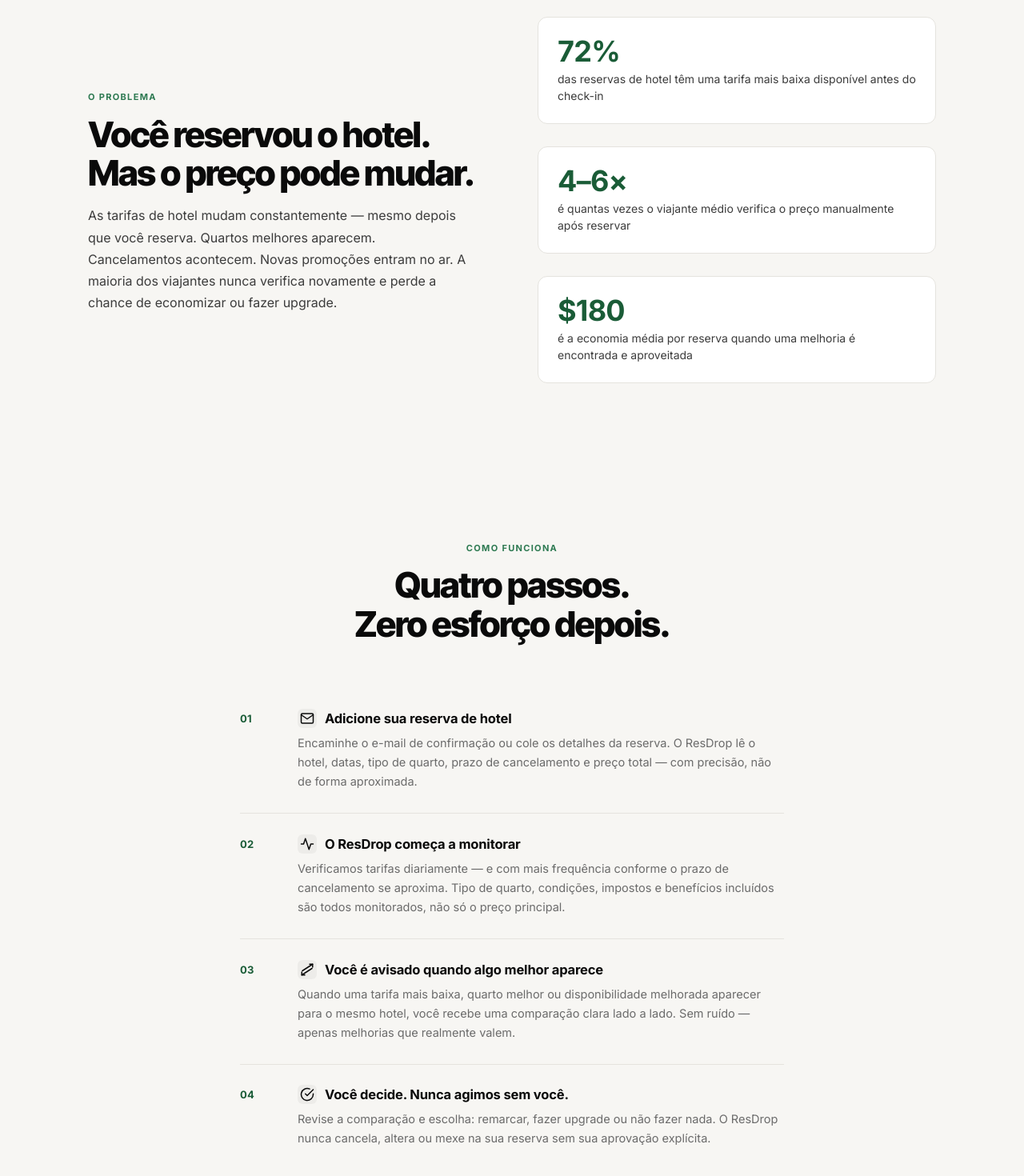
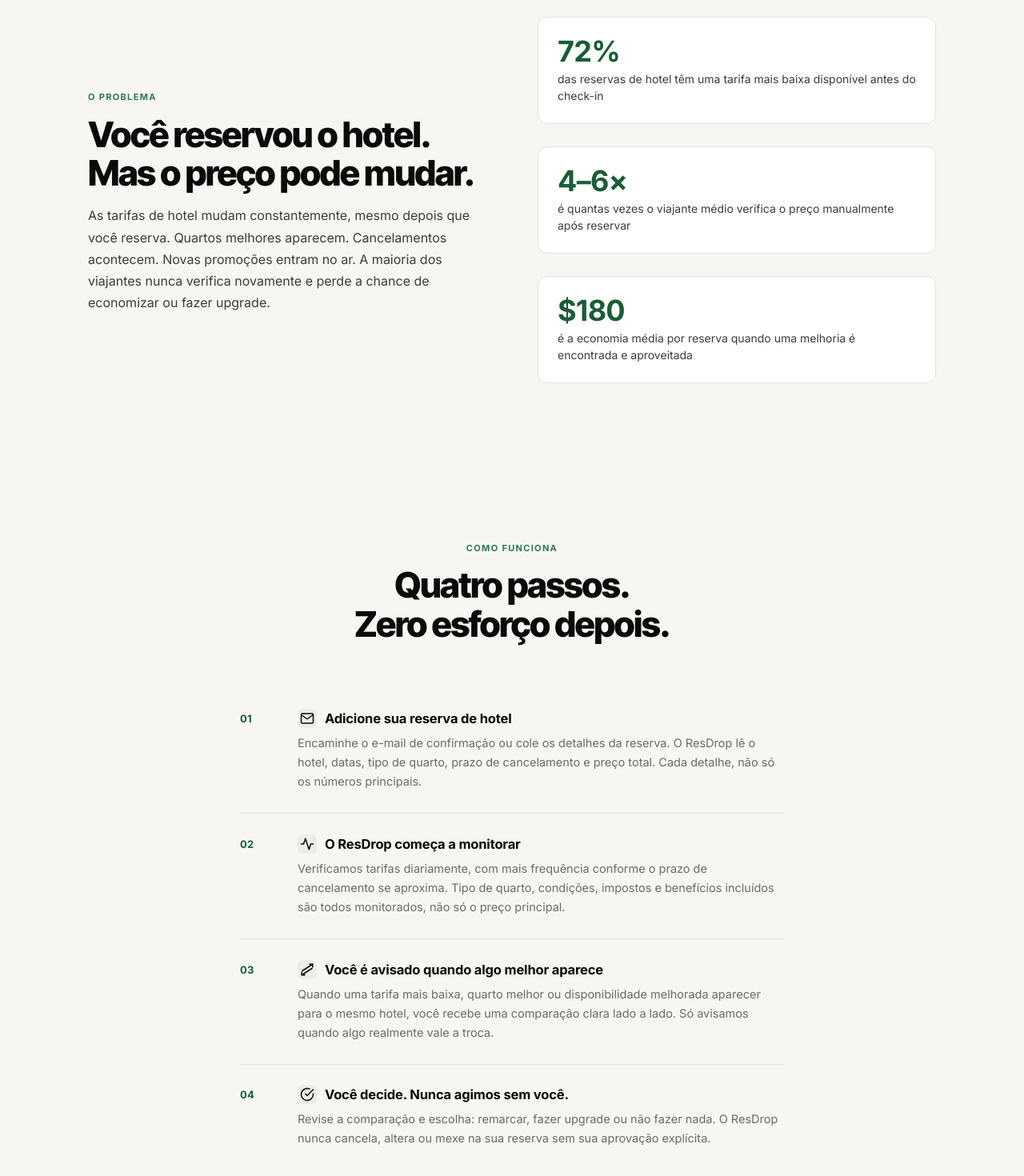
Before and after one commit to Machado15111/resdrop, a React (Vite) app: page / in a window 1280 px wide. Shown: the part 1304-2774 px from the top of the page at 80% size. Built offline with nearby package versions, Linux system fonts and the light colour scheme; no server answers; a web font is replaced by a local one.

Commit message:
Polish copy: remove all em dashes, replace vague h2s, make tone more human
Co-Authored-By: Claude Opus 4.6 <noreply@anthropic.com>

```diff
--- a/src/components/ResDroppLanding.jsx
+++ b/src/components/ResDroppLanding.jsx
@@ -46,19 +46,19 @@ const STEPS = [
   {
     n: '01',
     title: { en: 'Add your hotel booking', pt: 'Adicione sua reserva de hotel' },
-    desc: { en: 'Forward your confirmation email or paste the booking details. ResDrop reads the hotel, dates, room type, cancellation deadline, and total price — accurately, not approximately.', pt: 'Encaminhe o e-mail de confirmação ou cole os detalhes da reserva. O ResDrop lê o hotel, datas, tipo de quarto, prazo de cancelamento e preço total — com precisão, não de forma aproximada.' },
+    desc: { en: 'Forward your confirmation email or paste the booking details. ResDrop reads the hotel, dates, room type, cancellation deadline, and total price. Every detail, not just the headline numbers.', pt: 'Encaminhe o e-mail de confirmação ou cole os detalhes da reserva. O ResDrop lê o hotel, datas, tipo de quarto, prazo de cancelamento e preço total. Cada detalhe, não só os números principais.' },
     icon: <IcMail />
   },
   {
     n: '02',
     title: { en: 'ResDrop starts monitoring', pt: 'O ResDrop começa a monitorar' },
-    desc: { en: 'We check rates daily — and more frequently as your cancellation deadline approaches. Room type, conditions, taxes, and included benefits are all tracked, not just the headline price.', pt: 'Verificamos tarifas diariamente — e com mais frequência conforme o prazo de cancelamento se aproxima. Tipo de quarto, condições, impostos e benefícios incluídos são todos monitorados, não só o preço principal.' },
+    desc: { en: 'We check rates daily, more frequently as your cancellation deadline approaches. Room type, conditions, taxes, and included benefits are all tracked, not just the headline price.', pt: 'Verificamos tarifas diariamente, com mais frequência conforme o prazo de cancelamento se aproxima. Tipo de quarto, condições, impostos e benefícios incluídos são todos monitorados, não só o preço principal.' },
     icon: <IcActivity />
   },
   {
     n: '03',
     title: { en: 'You get notified when something better appears', pt: 'Você é avisado quando algo melhor aparece' },
-    desc: { en: 'When a lower rate, better room, or improved availability shows up for the same hotel, you receive a clear side-by-side comparison. No noise — only meaningful improvements.', pt: 'Quando uma tarifa mais baixa, quarto melhor ou disponibilidade melhorada aparecer para o mesmo hotel, você recebe uma comparação clara lado a lado. Sem ruído — apenas melhorias que realmente valem.' },
+    desc: { en: 'When a lower rate, better room, or improved availability shows up for the same hotel, you receive a clear side-by-side comparison. We only alert you when something genuinely worth switching to appears.', pt: 'Quando uma tarifa mais baixa, quarto melhor ou disponibilidade melhorada aparecer para o mesmo hotel, você recebe uma comparação clara lado a lado. Só avisamos quando algo realmente vale a troca.' },
     icon: <IcCompare />
   },
   {
@@ -81,7 +81,7 @@ const FOR_WHO = [
   {
     n: '01',
     title: { en: 'You booked a refundable hotel', pt: 'Você reservou um hotel reembolsável' },
-    desc: { en: 'Refundable reservations are where ResDrop adds the most value. You are protected if you switch — so there is no risk in watching for a better option.', pt: 'Reservas reembolsáveis são onde o ResDrop agrega mais valor. Você está protegido caso mude — então não há risco em monitorar uma opção melhor.' },
+    desc: { en: 'Refundable reservations are where ResDrop adds the most value. You can switch without losing anything, so watching for a better option costs you nothing.', pt: 'Reservas reembolsáveis são onde o ResDrop agrega mais valor. Você pode trocar sem perder nada, então monitorar uma opção melhor não custa nada.' },
   },
   {
     n: '02',
@@ -91,7 +91,7 @@ const FOR_WHO = [
   {
     n: '03',
     title: { en: 'You want a better room', pt: 'Você quer um quarto melhor' },
-    desc: { en: 'A room upgrade often becomes available as check-in approaches. ResDrop watches availability and room type — not just the headline price.', pt: 'Um upgrade de quarto frequentemente fica disponível conforme o check-in se aproxima. O ResDrop monitora disponibilidade e tipo de quarto — não só o preço.' },
+    desc: { en: 'A room upgrade often becomes available as check-in approaches. ResDrop watches availability and room type, not just the headline price.', pt: 'Um upgrade de quarto frequentemente fica disponível conforme o check-in se aproxima. O ResDrop monitora disponibilidade e tipo de quarto, não só o preço.' },
   },
   {
     n: '04',
@@ -150,7 +150,7 @@ const FREE_FEATS = [
 
 const PLUS_FEATS = [
   { en: 'Unlimited bookings tracked', pt: 'Reservas ilimitadas monitoradas' },
-  { en: 'Priority monitoring — twice daily', pt: 'Monitoramento prioritário — duas vezes ao dia' },
+  { en: 'Priority monitoring, twice daily', pt: 'Monitoramento prioritário, duas vezes ao dia' },
   { en: 'Email and push notifications', pt: 'Notificações por e-mail e push' },
   { en: 'Savings dashboard', pt: 'Painel de economia' },
   { en: 'Priority support', pt: 'Suporte prioritário' },
@@ -159,11 +159,11 @@ const PLUS_FEATS = [
 const FAQS = [
   {
     q: { en: 'Does ResDrop automatically cancel or rebook my hotel?', pt: 'O ResDrop cancela ou remarca meu hotel automaticamente?' },
-    a: { en: 'No. We never touch your reservation. ResDrop only monitors and alerts. Every action — rebook, upgrade, or do nothing — is always your decision.', pt: 'Não. Nunca tocamos na sua reserva. O ResDrop apenas monitora e alerta. Cada ação — remarcar, fazer upgrade ou não fazer nada — é sempre sua decisão.' },
+    a: { en: 'No. We never touch your reservation. ResDrop only monitors and alerts. Whether you rebook, upgrade, or do nothing is always your call.', pt: 'Não. Nunca tocamos na sua reserva. O ResDrop apenas monitora e alerta. Se você vai remarcar, fazer upgrade ou não fazer nada é sempre sua decisão.' },
   },
   {
     q: { en: 'Which bookings work best with ResDrop?', pt: 'Quais reservas funcionam melhor com o ResDrop?' },
-    a: { en: 'Refundable hotel bookings made in advance — typically 4 to 12 weeks before check-in. The longer the monitoring window, the more opportunities ResDrop has to find a better deal.', pt: 'Reservas de hotel reembolsáveis feitas com antecedência — normalmente 4 a 12 semanas antes do check-in. Quanto maior a janela de monitoramento, mais oportunidades o ResDrop tem de encontrar uma opção melhor.' },
+    a: { en: 'Refundable hotel bookings made in advance, typically 4 to 12 weeks before check-in. The longer the monitoring window, the more opportunities ResDrop has to find a better deal.', pt: 'Reservas de hotel reembolsáveis feitas com antecedência, normalmente 4 a 12 semanas antes do check-in. Quanto maior a janela de monitoramento, mais oportunidades o ResDrop tem de encontrar uma opção melhor.' },
   },
   {
     q: { en: 'Does it work with Booking.com, Expedia, and hotel websites?', pt: 'Funciona com Booking.com, Expedia e sites de hotéis?' },
@@ -175,7 +175,7 @@ const FAQS = [
   },
   {
     q: { en: 'Is ResDrop a hotel booking site?', pt: 'O ResDrop é um site de reservas de hotéis?' },
-    a: { en: 'No. You book through your usual channel — Booking.com, Expedia, the hotel\'s own website. ResDrop is the layer that watches what happens to your rate after you book, and alerts you when it is worth acting.', pt: 'Não. Você reserva pelo canal que preferir — Booking.com, Expedia, o site do próprio hotel. O ResDrop é a camada que monitora o que acontece com sua tarifa depois da reserva — e te avisa quando vale a pena agir.' },
+    a: { en: 'No. You book through your usual channel: Booking.com, Expedia, the hotel\'s own website. ResDrop watches what happens to your rate after you book, and tells you when it is worth acting.', pt: 'Não. Você reserva pelo canal que preferir: Booking.com, Expedia, o site do próprio hotel. O ResDrop monitora o que acontece com sua tarifa depois da reserva e te avisa quando vale a pena agir.' },
   },
 ];
 
@@ -284,7 +284,7 @@ export default function ResDroppLanding() {
               <span className="rdp-hero__h1--accent">{pt ? 'O ResDrop encontra a melhor opção.' : 'ResDrop catches the better deal.'}</span>
             </h1>
             <p className="rdp-hero__sub">
-              {pt ? 'Adicione sua reserva uma vez. O ResDrop monitora tarifas, tipos de quarto e disponibilidade — e te avisa assim que aparecer uma opção genuinamente melhor para o mesmo hotel.' : 'Add your booking once. ResDrop monitors rates, room types, and availability — and alerts you the moment a genuinely better option appears for the same hotel.'}
+              {pt ? 'Adicione sua reserva uma vez. O ResDrop monitora tarifas, tipos de quarto e disponibilidade. Quando aparecer uma opção genuinamente melhor para o mesmo hotel, você é o primeiro a saber.' : 'Add your booking once. ResDrop monitors rates, room types, and availability. When a genuinely better option appears for the same hotel, you will know right away.'}
             </p>
             <div className="rdp-hero__ctas">
               <Link to="/signup" className="rdp-btn rdp-btn--green rdp-btn--lg">
@@ -410,8 +410,8 @@ export default function ResDroppLanding() {
               </h2>
               <p className="rdp-problem__body">
                 {pt
-                  ? 'As tarifas de hotel mudam constantemente — mesmo depois que você reserva. Quartos melhores aparecem. Cancelamentos acontecem. Novas promoções entram no ar. A maioria dos viajantes nunca verifica novamente e perde a chance de economizar ou fazer upgrade.'
-                  : 'Hotel rates move constantly — even after you book. Better rooms open up. Cancellations happen. New promotions appear. Most travelers never check again — and miss the chance to save or upgrade.'}
+                  ? 'As tarifas de hotel mudam constantemente, mesmo depois que você reserva. Quartos melhores aparecem. Cancelamentos acontecem. Novas promoções entram no ar. A maioria dos viajantes nunca verifica novamente e perde a chance de economizar ou fazer upgrade.'
+                  : 'Hotel rates move constantly, even after you book. Better rooms open up. Cancellations happen. New promotions appear. Most travelers never check again and miss the chance to save or upgrade.'}
               </p>
             </div>
             <div className="rdp-problem__stats">
@@ -460,7 +460,7 @@ export default function ResDroppLanding() {
           <div className="rdp-container rdp-trust__inner">
             <div className="rdp-trust__left">
               <div className="rdp-kicker">{pt ? 'O que verificamos' : 'What we check'}</div>
-              <h2 className="rdp-h2">{pt ? 'Um preço menor' : 'A lower price'}<br />{pt ? 'só vale se tudo mais se mantiver.' : 'is only worth it if everything else holds.'}</h2>
+              <h2 className="rdp-h2">{pt ? 'Mais barato não serve' : 'Cheaper means nothing'}<br />{pt ? 'se as condições mudaram.' : 'if the conditions changed.'}</h2>
               <p className="rdp-trust__body">
                 {pt ? 'Antes de te avisar sobre qualquer coisa, o ResDrop verifica tipo de quarto, política de cancelamento, impostos, taxas e benefícios incluídos. Se a alternativa for pior em qualquer aspecto relevante, ficamos quietos.' : 'Before surfacing anything, ResDrop checks room type, cancellation policy, taxes, fees, and included benefits. If the alternative is worse in any meaningful way, we stay quiet.'}
               </p>
@@ -486,9 +486,9 @@ export default function ResDroppLanding() {
           <div className="rdp-container">
             <div className="rdp-section-hd rdp-section-hd--center">
               <div className="rdp-kicker">{pt ? 'Painel' : 'Dashboard'}</div>
-              <h2 className="rdp-h2">{pt ? 'Todas as suas reservas.' : 'All your bookings.'}<br />{pt ? 'Uma visão clara.' : 'One clear view.'}</h2>
+              <h2 className="rdp-h2">{pt ? 'Todas as suas reservas.' : 'All your bookings.'}<br />{pt ? 'Tarifas, alertas, economia.' : 'Rates. Alerts. Savings.'}</h2>
               <p className="rdp-section-sub">
-                {pt ? 'Acompanhe vários hotéis, veja tarifas atuais e aja nos alertas — em um só lugar.' : 'Track multiple hotels, see current rates, and act on alerts — from one place.'}
+                {pt ? 'Acompanhe vários hotéis, veja tarifas atuais e aja nos alertas, tudo em um só lugar.' : 'Track multiple hotels, see current rates, and act on alerts, all from one place.'}
               </p>
             </div>
             <div className="rdp-browser">
@@ -753,7 +753,7 @@ export default function ResDroppLanding() {
               {pt ? 'se você pagou demais.' : 'if you overpaid.'}
             </h2>
             <p className="rdp-cta__sub">
-              {pt ? 'Sua reserva de hotel não termina quando você confirma. Encaminhe para o ResDrop — monitoramos até o prazo de cancelamento gratuito fechar.' : 'Your hotel booking is not done when you confirm it. Forward it to ResDrop — we watch it until your free cancellation window closes.'}
+              {pt ? 'Sua reserva de hotel não termina quando você confirma. Encaminhe para o ResDrop. Monitoramos até o prazo de cancelamento gratuito fechar.' : 'Your hotel booking is not done when you confirm it. Forward it to ResDrop. We watch it until your free cancellation window closes.'}
             </p>
             <div className="rdp-cta__btns">
               <Link to="/signup" className="rdp-btn rdp-btn--white rdp-btn--lg">
```
